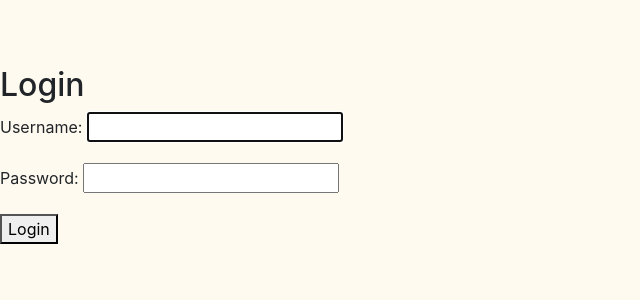
After one commit to 96jplazaola/memeus, a Django app: page /login/ in a window 1280 px wide. The commit adds this page. Shown: the top 300 px of the page, without its empty margins (0-640 px from the left). Run offline with Django 3.2, Linux system fonts and the light colour scheme; some libraries are stand-ins or nearby versions.

Commit message:
Saioa hasi eta saioa amaitzeko akzioak eta bista sortuta

```diff
--- a/memea/templates/orokorra/orriburua.html
+++ b/memea/templates/orokorra/orriburua.html
@@ -40,7 +40,10 @@
               <a class="nav-link" href="{% url 'memea:kontua-sortu' %}"> Sortu kontua</a>
           </li>
         <li class="nav-item">
-            <a class="nav-link" href="#"> Hasi saioa</a>
+            <a class="nav-link" href="{% url 'memea:saioa-hasi' %}"> Hasi saioa</a>
+        </li>
+         <li class="nav-item">
+            <a class="nav-link" href="{% url 'memea:saioa-amaitu' %}"> Amaitu saioa</a>
         </li>
       </ul>
   </div>
--- /dev/null
+++ b/memea/templates/registration/login.html
@@ -0,0 +1,7 @@
+{% include "orokorra/orriburua.html" %}
+<h2>Login</h2>
+  <form method="post">
+    {% csrf_token %}
+    {{ form.as_p }}
+    <button type="submit">Login</button>
+  </form>
--- a/memea/urls.py
+++ b/memea/urls.py
@@ -1,5 +1,7 @@
 from django.conf.urls import url
 from . import views
+from django.contrib.auth import views as auth_views
+
 
 app_name = 'memea'
 
@@ -16,5 +18,9 @@ urlpatterns = [
 
     url(r'^register/$', views.register,  name='kontua-sortu'),
 
+    url(r'^login/$', auth_views.login, name='saioa-hasi'),
+
+    url(r'^logout/$', auth_views.logout, {'next_page': '/memea'}, name='saioa-amaitu'),
+
 
 ]
--- a/memea/views.py
+++ b/memea/views.py
@@ -49,4 +49,4 @@ def register(request):
     context = {
         "form": form,
     }
-    return render(request, 'memea/registration_form.html', context)
+    return render(request, 'registration/registration.html', context)
--- a/memeus/settings.py
+++ b/memeus/settings.py
@@ -124,3 +124,5 @@ STATIC_URL = '/static/'
 MEDIA_ROOT = os.path.join(BASE_DIR, 'media')
 
 MEDIA_URL = '/media/'
+
+LOGIN_REDIRECT_URL = '/memea'
```
Also changed, not shown: db.sqlite3, memea/templates/registration/registration.html (renamed from memea/templates/memea/registration_form.html).
